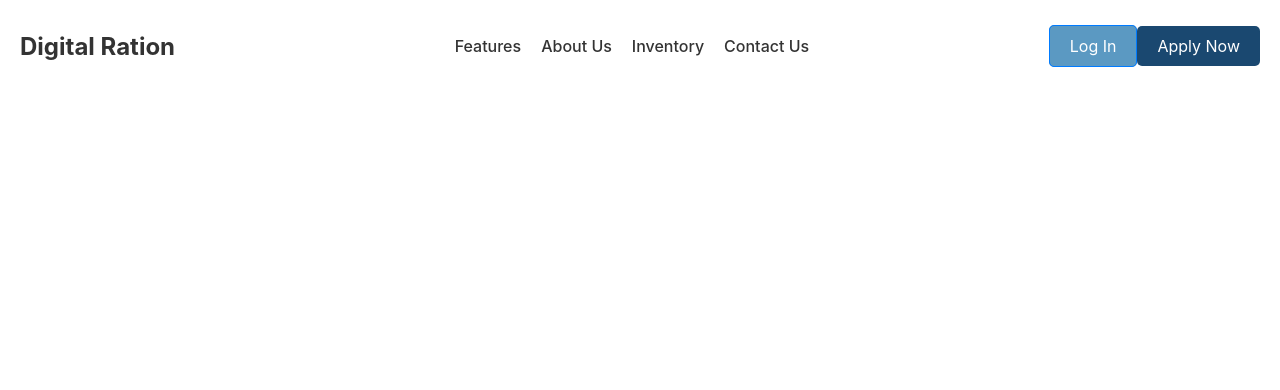
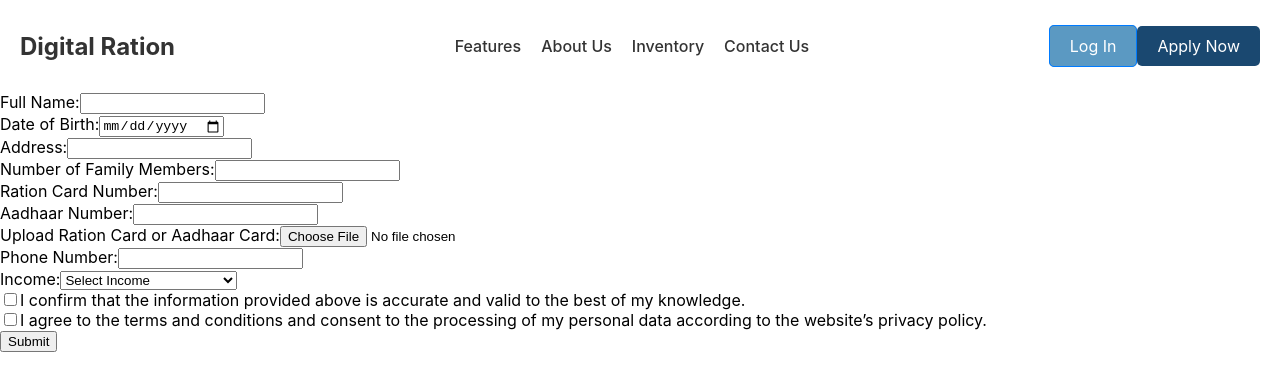
Before and after one commit to rohanfukat/NFC3_Systumm-Overloaded, a React (Create React App) app in the folder frontend/: page /register in a window 1280 px wide. Shown: the top 390 px of the page. Built offline with nearby package versions, Linux system fonts and the light colour scheme.

Commit message:
Added register page and backend for order page

```diff
--- a/frontend/src/App.jsx
+++ b/frontend/src/App.jsx
@@ -6,6 +6,7 @@ import Signup from './Signup';
 import Dashboard from './Dashboard';
 import OrderPage from './OrderPage';
 import Navbar from './Navbar';
+import RegistrationForm  from './Register';
 
 function App() {
   return (
@@ -18,6 +19,7 @@ function App() {
         <Route path="/signup" element={<Signup />} />
         <Route path="/dashboard" element={<Dashboard />} />
         <Route path="/order" element={<OrderPage />} />
+        <Route path="/register" element={<RegistrationForm />} />
       </Routes>
     </Router>
   );
--- /dev/null
+++ b/frontend/src/Register.jsx
@@ -0,0 +1,185 @@
+import React, { useState } from 'react';
+
+const RegistrationForm = () => {
+  // State to store form data
+  const [formData, setFormData] = useState({
+    fullName: '',
+    dob: '',
+    address: '',
+    familyMembers: '',
+    rationCardNumber: '',
+    aadhaarNumber: '',
+    document: null,
+    phoneNumber: '',
+    income: '',
+    consent: false,
+    privacyAgreement: false,
+    incomeColor: '', // Added to formData for submission
+  });
+
+  // Handle input changes
+  const handleChange = (e) => {
+    const { name, value, type, checked } = e.target;
+
+    setFormData((prevState) => ({
+      ...prevState,
+      [name]: type === 'checkbox' ? checked : value,
+    }));
+
+    // Update color based on income selection
+    if (name === 'income') {
+      let selectedColor = '';
+      switch (value) {
+        case 'below 15000':
+          selectedColor = 'yellow';
+          break;
+        case 'between 15000 to 1lakh':
+          selectedColor = 'saffron';
+          break;
+        case 'above 1 lakh':
+          selectedColor = 'white';
+          break;
+        default:
+          selectedColor = '';
+      }
+      setFormData((prevState) => ({
+        ...prevState,
+        incomeColor: selectedColor, // Update incomeColor in formData
+      }));
+    }
+  };
+
+  // Handle file upload
+  const handleFileChange = (e) => {
+    setFormData((prevState) => ({
+      ...prevState,
+      document: e.target.files[0],
+    }));
+  };
+
+  // Handle form submission
+  const handleSubmit = async (e) => {
+    e.preventDefault();
+
+    // Validate form data (Optional: Add more validation as needed)
+    if (!formData.consent || !formData.privacyAgreement) {
+      alert('Please accept the consent and privacy agreement.');
+      return;
+    }
+
+    // Create form data to send to backend
+    const dataToSend = new FormData();
+    Object.keys(formData).forEach((key) => {
+      dataToSend.append(key, formData[key]);
+    });
+
+    try {
+      const response = await fetch('http://localhost:8000/register', { // Change URL to your backend endpoint
+        method: 'POST',
+        body: dataToSend,
+      });
+
+      if (response.ok) {
+        console.log('Form submitted successfully');
+        // Clear form after submission
+        setFormData({
+          fullName: '',
+          dob: '',
+          address: '',
+          familyMembers: '',
+          rationCardNumber: '',
+          aadhaarNumber: '',
+          document: null,
+          phoneNumber: '',
+          income: '',
+          consent: false,
+          privacyAgreement: false,
+          incomeColor: '', // Reset incomeColor
+        });
+      } else {
+        console.error('Form submission failed');
+      }
+    } catch (error) {
+      console.error('Error:', error);
+    }
+  };
+
+  return (
+    <form onSubmit={handleSubmit} encType="multipart/form-data">
+      <div>
+        <label>Full Name:</label>
+        <input type="text" name="fullName" value={formData.fullName} onChange={handleChange} required />
+      </div>
+
+      <div>
+        <label>Date of Birth:</label>
+        <input type="date" name="dob" value={formData.dob} onChange={handleChange} required />
+      </div>
+
+      <div>
+        <label>Address:</label>
+        <input type="text" name="address" value={formData.address} onChange={handleChange} required />
+      </div>
+
+      <div>
+        <label>Number of Family Members:</label>
+        <input type="number" name="familyMembers" value={formData.familyMembers} onChange={handleChange} required />
+      </div>
+
+      <div>
+        <label>Ration Card Number:</label>
+        <input type="text" name="rationCardNumber" value={formData.rationCardNumber} onChange={handleChange} required />
+      </div>
+
+      <div>
+        <label>Aadhaar Number:</label>
+        <input type="text" name="aadhaarNumber" value={formData.aadhaarNumber} onChange={handleChange} required />
+      </div>
+
+      <div>
+        <label>Upload Ration Card or Aadhaar Card:</label>
+        <input type="file" name="document" onChange={handleFileChange} required />
+      </div>
+
+      <div>
+        <label>Phone Number:</label>
+        <input type="text" name="phoneNumber" value={formData.phoneNumber} onChange={handleChange} required />
+      </div>
+
+      <div>
+        <label>Income:</label>
+        <select name="income" value={formData.income} onChange={handleChange} required>
+          <option value="">Select Income</option>
+          <option value="below 15000">Below 15,000</option>
+          <option value="between 15000 to 1lakh">Between 15,000 to 1 Lakh</option>
+          <option value="above 1 lakh">Above 1 Lakh</option>
+        </select>
+      </div>
+
+      {/* Display color based on income selection */}
+      {formData.incomeColor && (
+        <div style={{ marginTop: '10px', padding: '10px', backgroundColor: formData.incomeColor }}>
+          Selected income range color: {formData.incomeColor}
+        </div>
+      )}
+
+      <div>
+        <label>
+          <input type="checkbox" name="consent" checked={formData.consent} onChange={handleChange} />
+          I confirm that the information provided above is accurate and valid to the best of my knowledge.
+        </label>
+      </div>
+
+      <div>
+        <label>
+          <input type="checkbox" name="privacyAgreement" checked={formData.privacyAgreement} onChange={handleChange} />
+          I agree to the terms and conditions and consent to the processing of my personal data according to the website’s privacy policy.
+        </label>
+      </div>
+
+      <button type="submit">Submit</button>
+    </form>
+  );
+};
+
+export default RegistrationForm;
```
Also changed, not shown: 1 other file (tests, documents, lock files or other folders).
